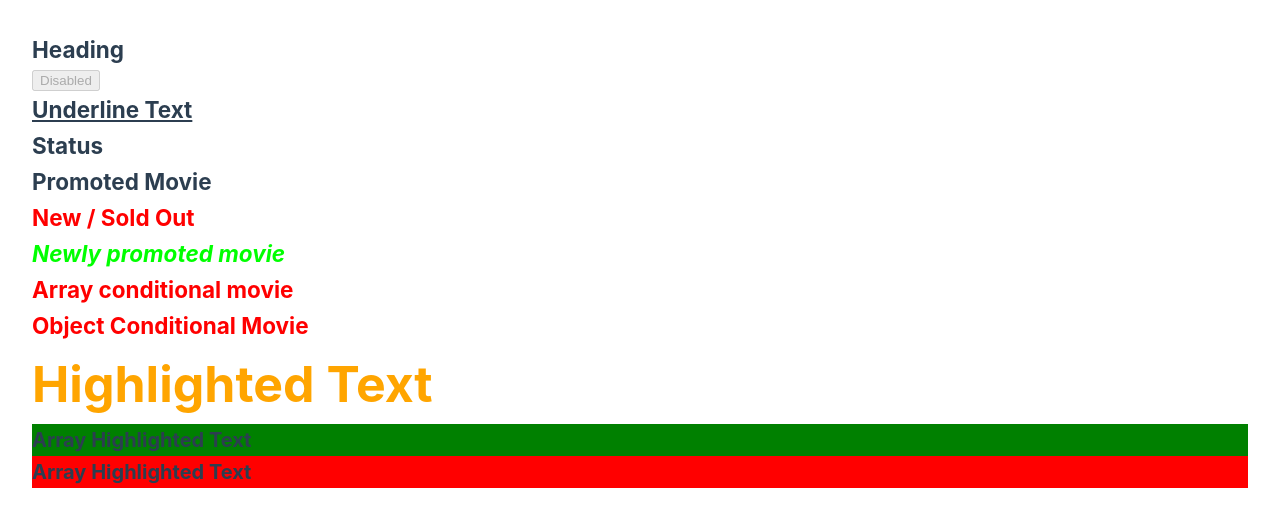
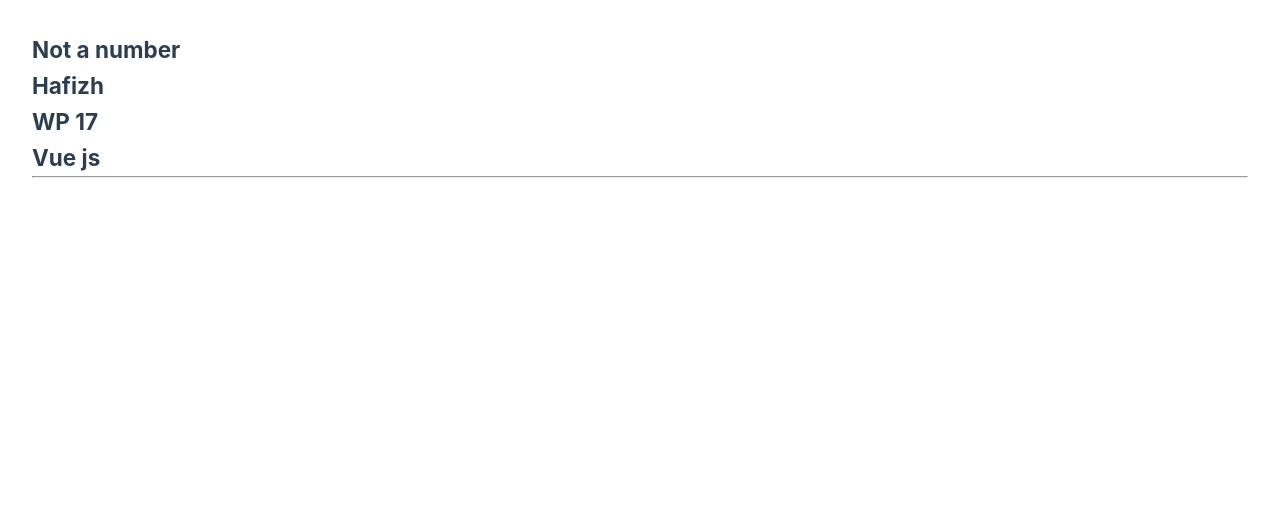
Before and after one commit to fizipan/vue-basic, a Vue app: page / in a window 1280 px wide. Shown: the top 526 px of the page. Built offline with nearby package versions, Linux system fonts and the light colour scheme.

Commit message:
contional-rendering

```diff
--- a/src/App.vue
+++ b/src/App.vue
@@ -1,21 +1,22 @@
 <template>
-  <h2 :id="headingId">Heading</h2>
-  <button :disabled="isDisabled">Disabled</button>
-  <h2 class="underline">Underline Text</h2>
-  <h2 :class="status">Status</h2>
-  <h2 :class="isPromoted && 'promoted'">Promoted Movie</h2>
-  <h2 :class="isSoldOut ? 'sold-out' : 'new'">New / Sold Out</h2>
-  <h2 :class="['new', 'promoted']">Newly promoted movie</h2>
-  <h2 :class="[isPromoted && 'promoted', isSoldOut ? 'sold-out' : 'new']">
-    Array conditional movie
-  </h2>
-  <h2 :class="{ promoted: isPromoted, new: !isSoldOut, 'sold-out': isSoldOut }">
-    Object Conditional Movie
-  </h2>
+  <h2 v-if="num === 0">The Number is Zero</h2>
+  <h2 v-else-if="num < 0">The number is negative</h2>
+  <h2 v-else-if="num > 0">The number is positive</h2>
+  <h2 v-else>Not a number</h2>
 
-  <h2 :style="{ color: highlighColor, fontSize: headerSize + 'px' }">Highlighted Text</h2>
-  <h2 :style="[baseStyle, successStyle]">Array Highlighted Text</h2>
-  <h2 :style="[baseStyle, dangerStyle]">Array Highlighted Text</h2>
+  <div v-if="display">
+    <h2>Hafizh</h2>
+    <h2>WP 17</h2>
+    <h2>Vue js</h2>
+  </div>
+
+  <hr />
+
+  <div v-show="showElement">
+    <h2>Hafizh</h2>
+    <h2>WP 17</h2>
+    <h2>Vue js</h2>
+  </div>
 </template>
 
 <script>
@@ -23,22 +24,9 @@
   name: "App",
   data() {
     return {
-      headingId: "heading-id",
-      isDisabled: true,
-      status: "danger",
-      isPromoted: false,
-      isSoldOut: true,
-      highlighColor: "orange",
-      headerSize: "50",
-      baseStyle: {
-        fontSize: "20px",
-      },
-      successStyle: {
-        backgroundColor: "green",
-      },
-      dangerStyle: {
-        backgroundColor: "red",
-      },
+      num: "hahha",
+      display: true,
+      showElement: false,
     }
   },
 }
```
